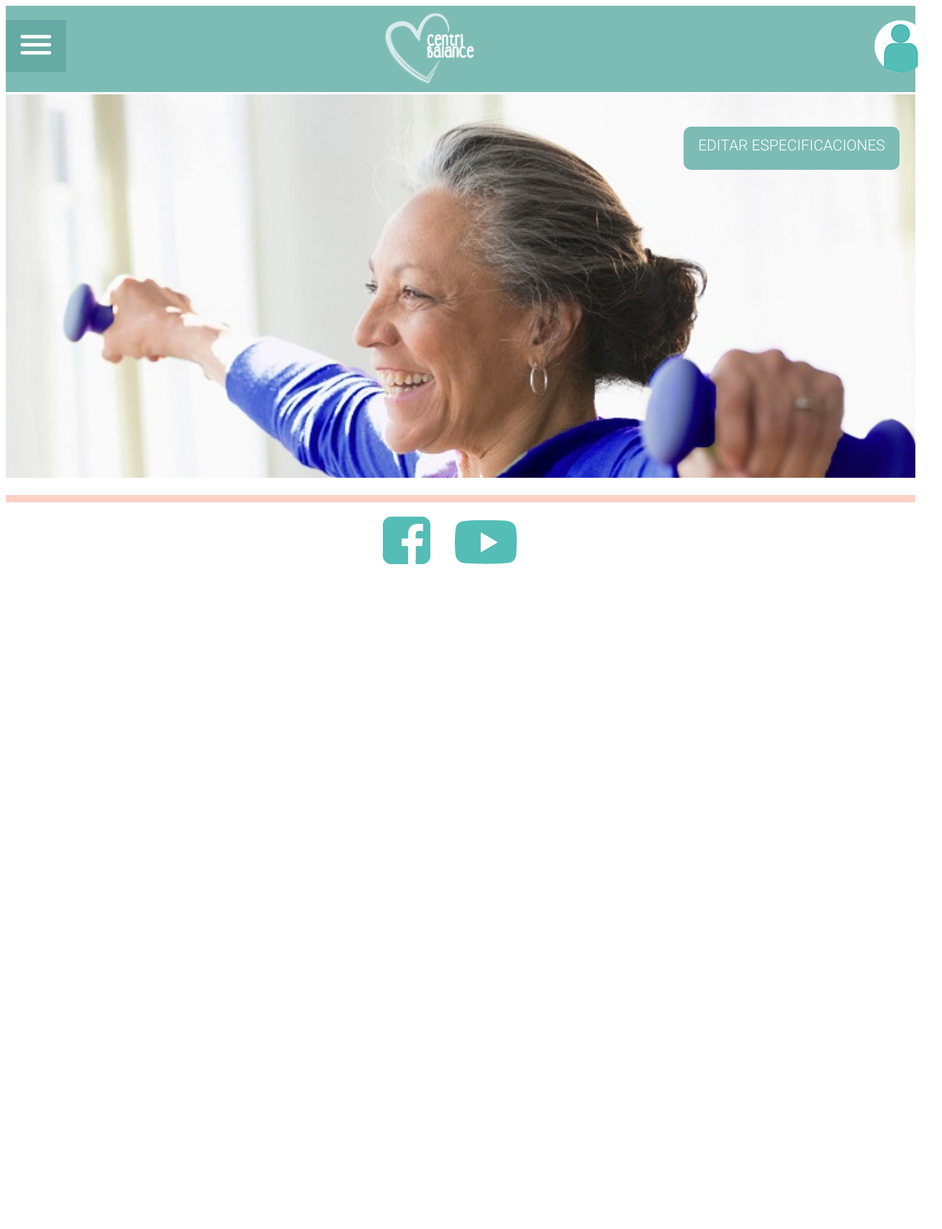
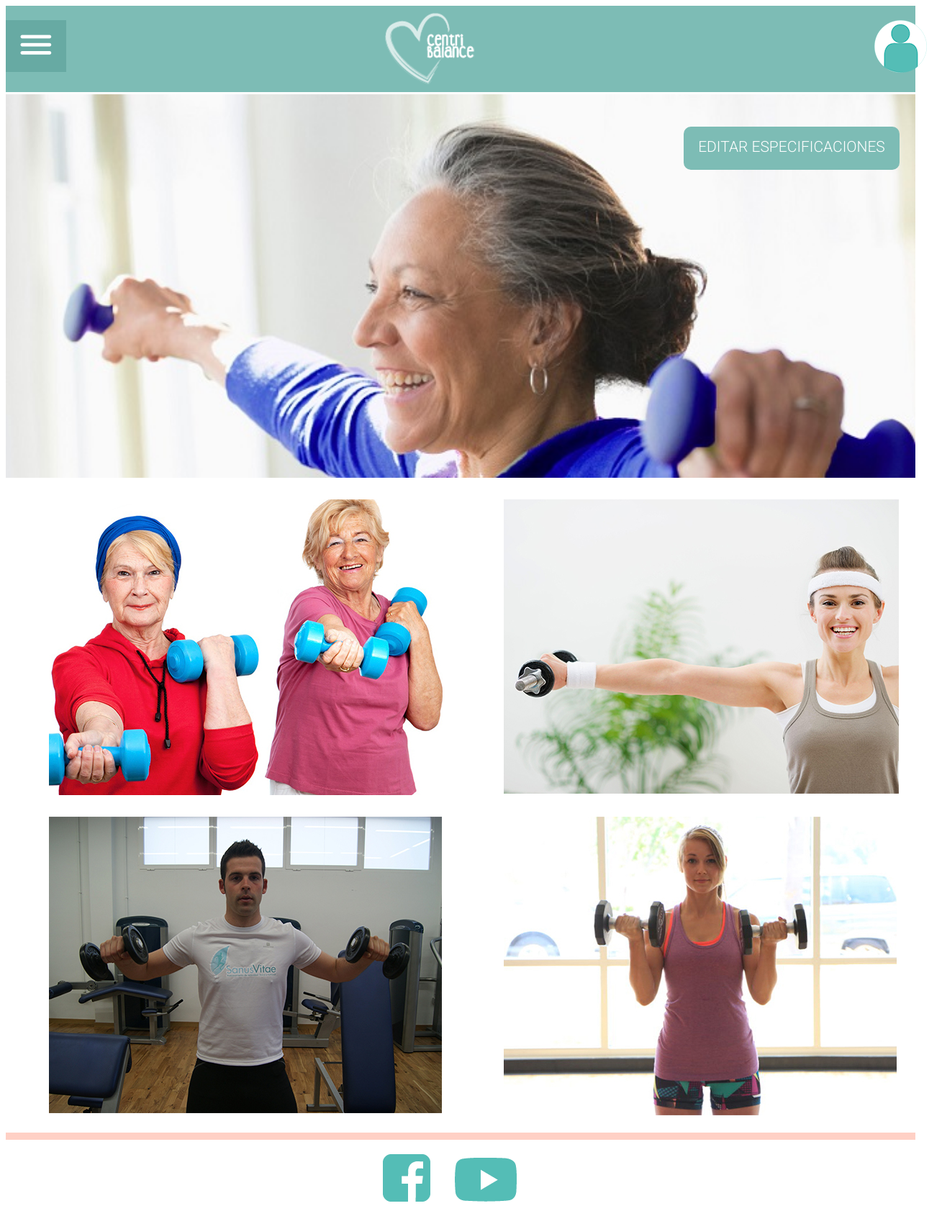
Before and after one commit to vasbren/centribalance, a plain HTML site: page rutina-brazos.html in a window 1280 px wide. Shown: the whole page at 72% size, 1309 px wide, since content can reach past the window. Before the commit the page ends 836 px from the top, so only its background shows below. Drawn offline with nearby package versions, Linux system fonts and the light colour scheme.

Commit message:
rutina brazos terminada

```diff
--- a/css/estilos.css
+++ b/css/estilos.css
@@ -133,7 +133,7 @@ p {
     text-align: center;
     line-height: 5px;
 }
-#botonbrazosseccion{
+.boton-portadas-rutinas{
     right: 30px;
     margin-top: 45px;
     position: absolute;
@@ -143,10 +143,20 @@ p {
     background-color: #7dbcb5;
     border-radius: 10px;
 }
-#botonbrazosseccion p{
+.boton-portadas-rutinas p{
     text-align: center;
-    line-height: 10px;
+    line-height: 15px;
 }
+.imagen-portadas-rutinas img {
+    width: 100%;
+    height: 100%;
+}
+.rutinas img{
+    margin-left: 60px;
+    margin-right: 60px;
+    margin-top: 26px;
+}
+
 
 
 #centro {
--- a/css/reticula.css
+++ b/css/reticula.css
@@ -12,7 +12,7 @@
 [class*="col-"] {
    float: left;
     padding: 0px;
-    /*border: 0px solid red;*/
+    /*border: 1px solid red;*/
 
 }
 
--- a/rutina-brazos.html
+++ b/rutina-brazos.html
@@ -17,10 +17,10 @@
     <header>
         <div class="header-html"></div>
     </header>
- <div id="contenedorimg">
+ <div class="imagen-portadas-rutinas">
       <div class="row">
             <div class="col-12">
-                  <a href="rutina-brazos.html"><div id="botonbrazosseccion">
+                  <a href="rutina-brazos.html"><div class="boton-portadas-rutinas">
                    <p>EDITAR ESPECIFICACIONES</p>
                </div>
                </a>
@@ -32,6 +32,26 @@
         </div>
     </div>
 </div>
+<div class="rutinas">
+       <div class="row">
+        <div class="col-6">
+            <img src="Imagenes/rutinasbrazos/1.jpg" alt="">
+        </div>
+        <div class="col-6">
+            <img src="Imagenes/rutinasbrazos/2.jpg" alt="">
+        </div>
+    </div>
+    </div>
+    <div class="rutinas">
+       <div class="row">
+        <div class="col-6">
+            <img src="Imagenes/rutinasbrazos/3.jpg" alt="">
+        </div>
+        <div class="col-6">
+            <img src="Imagenes/rutinasbrazos/4.jpg" alt="">
+        </div>
+    </div>
+    </div>
 </body>
 <div class="footer">
 <div class="footer-html"></div>
```
Also changed, not shown: Imagenes/rutinasbrazos/1.jpg (added), Imagenes/rutinasbrazos/2.jpg (added), Imagenes/rutinasbrazos/3.jpg (added), Imagenes/rutinasbrazos/4.jpg (added), Imagenes/rutinasbrazos/publicidad.jpg (added), 1 other file.
